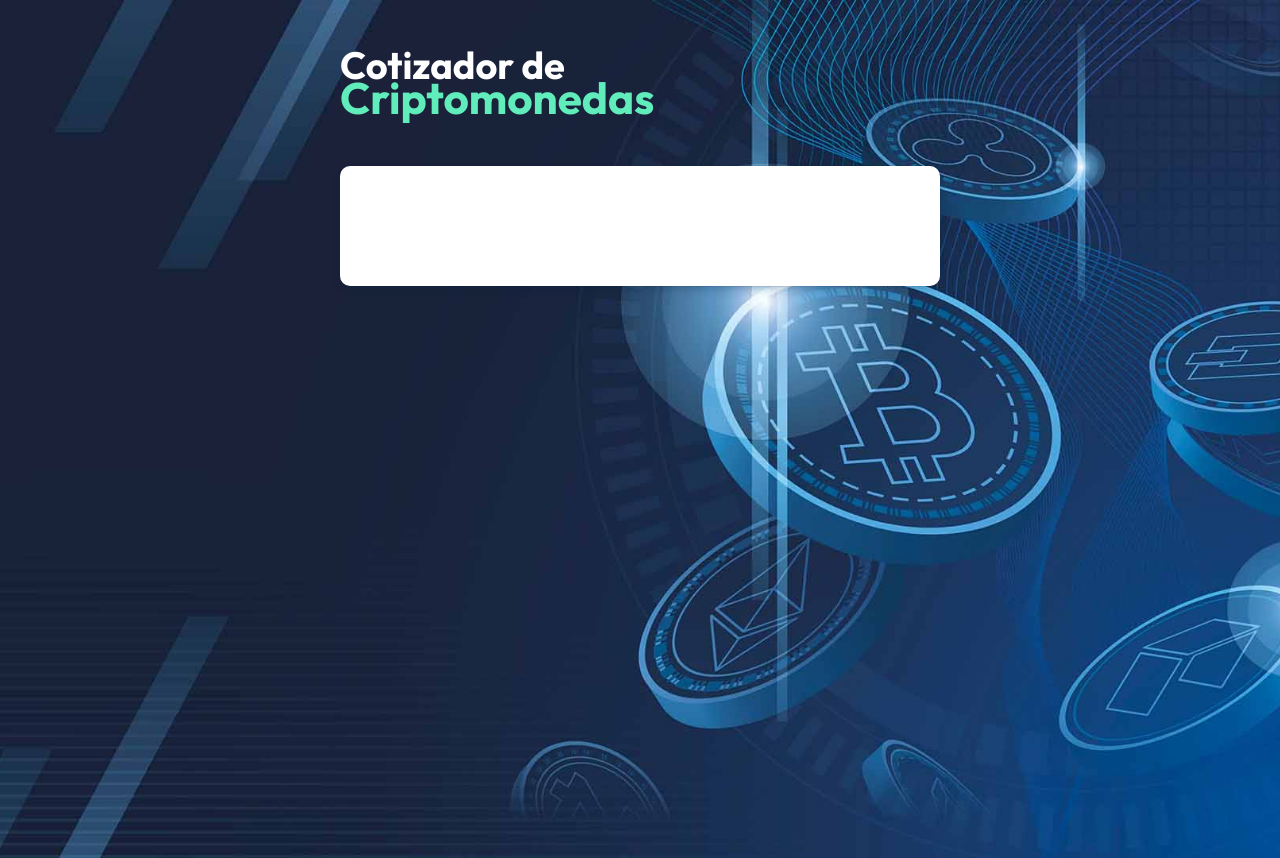
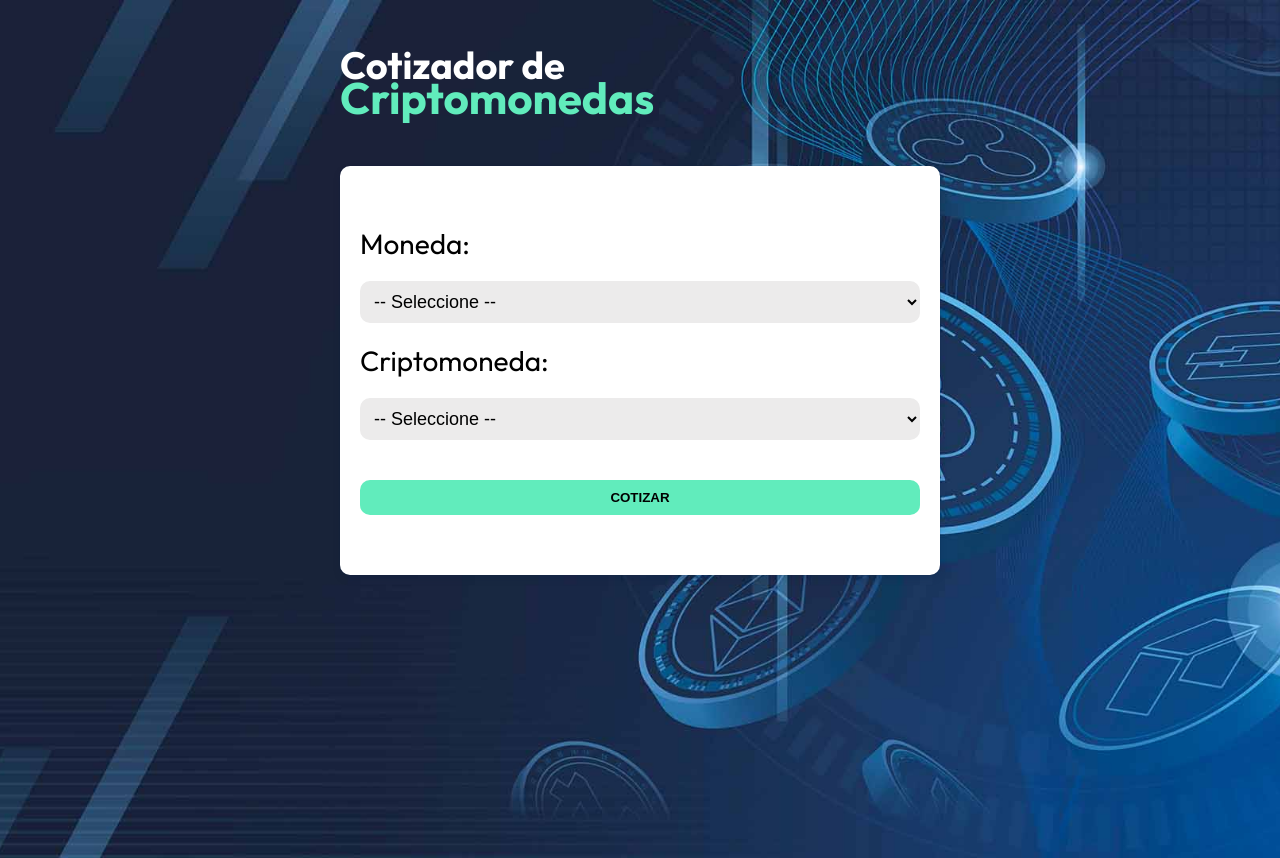
Before and after one commit to cgamcs/cripto-react-ts, a React (Vite) app: page / in a window 1280 px wide. Built offline with nearby package versions, Linux system fonts and the light colour scheme.

Commit message:
creando formulario

```diff
--- a/src/App.tsx
+++ b/src/App.tsx
@@ -1,3 +1,5 @@
+import CriptoSearchForm from "./components/CriptoSearchForm";
+
 function App() {
   return (
     <>
@@ -5,7 +7,7 @@ function App() {
         <h1 className="app-title">Cotizador de <span>Criptomonedas</span></h1>
 
         <div className="content">
-
+          <CriptoSearchForm />
         </div>
       </div>
     </>
--- /dev/null
+++ b/src/components/CriptoSearchForm.tsx
@@ -0,0 +1,24 @@
+
+function CriptoSearchForm() {
+  return (
+    <form className="form">
+      <div className="field">
+        <label htmlFor="currency">Moneda:</label>
+        <select name="currency" id="currency">
+          <option value="">-- Seleccione --</option>
+        </select>
+      </div>
+
+      <div className="field">
+        <label htmlFor="criptocurrency">Criptomoneda:</label>
+        <select name="criptocurrency" id="criptocurrency">
+          <option value="">-- Seleccione --</option>
+        </select>
+      </div>
+
+      <input type="submit" value="Cotizar" />
+    </form>
+  )
+}
+
+export default CriptoSearchForm
--- a/src/index.css
+++ b/src/index.css
@@ -1,6 +1,6 @@
 :root {
   --white: #fff;
-  --primary: #61ECBC;
+  --primary: #61ecbc;
   --black: #000;
 }
 
@@ -15,7 +15,7 @@ body {
   background-size: cover;
   min-height: 100vh;
   font-family: "Outfit", sans-serif;
-  font-optical-sizing: auto;
+  font-size: 2.8rem;
   font-style: normal;
 }
 
@@ -29,7 +29,7 @@ body {
   font-size: 3.8rem;
   margin-top: 5rem;
   color: var(--white);
-  line-height: .8;
+  line-height: 0.8;
 
   span {
     display: block;
@@ -43,5 +43,44 @@ body {
   padding: 6rem 2rem;
   background-color: var(--white);
   border-radius: 1rem;
-  box-shadow: rgba(9, 30, 66, 0.25) 0px 4px 8px -2px, rgba(9, 30, 66, 0.08) 0px 0px 0px 1px;
+  box-shadow: rgba(9, 30, 66, 0.25) 0px 4px 8px -2px,
+    rgba(9, 30, 66, 0.08) 0px 0px 0px 1px;
 }
+
+.form,
+.field {
+  display: flex;
+  flex-direction: column;
+  gap: 2rem;
+}
+
+.form {
+  label {
+    color: var(--black);
+  }
+
+  select {
+    background-color: #ECEBEB;
+    border: none;
+    padding: 1rem;
+    border-radius: 1rem;
+    font-size: 1.8rem;
+  }
+}
+
+.form [type="submit"] {
+  background-color: var(--primary);
+  color: var(--black);
+  border: none;
+  padding: 1rem;
+  border-radius: 1rem;
+  font-weight: 900;
+  cursor: pointer;
+  text-transform: uppercase;
+  margin-top: 2rem;
+  transition: background-color .2s ease-in-out;
+
+  &:hover {
+    background-color: #0CB387;
+  }
+}
```
